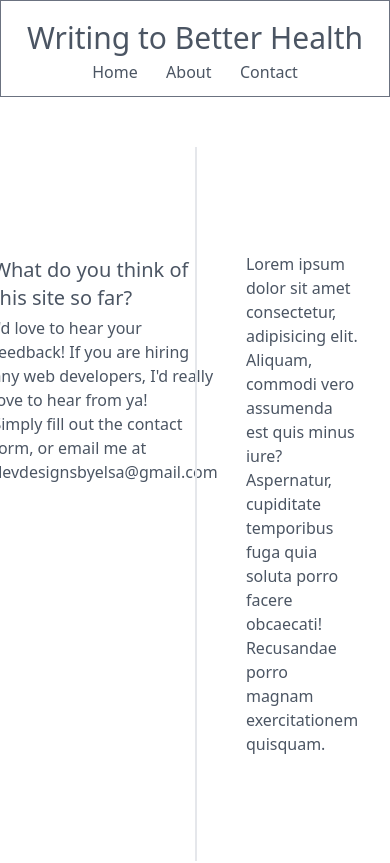
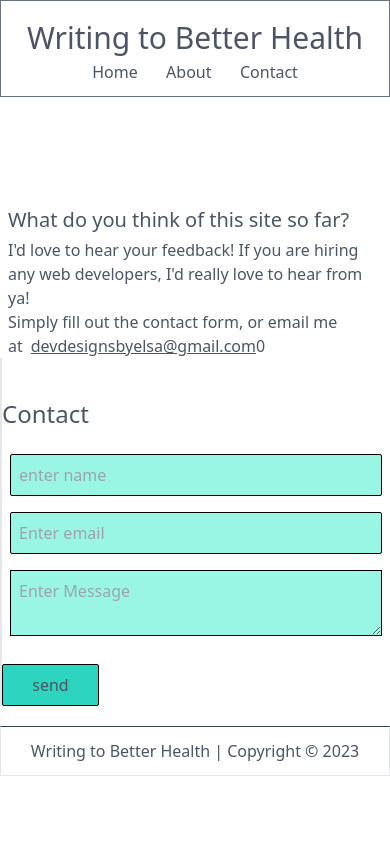
Before and after one commit to elsahv/-writing-to-better-health, a Next.js app: page /contact in a window 390 px wide. Shown: the top 863 px of the page. Built offline with nearby package versions, Linux system fonts and the light colour scheme.

Commit message:
mobile adjust, add contact form

```diff
--- /dev/null
+++ b/app/components/ContactForm.jsx
@@ -0,0 +1,130 @@
+"use client";
+
+import { useRef, useState } from "react";
+import { useFormik } from "formik";
+import * as Yup from "yup";
+import emailjs from "@emailjs/browser";
+import { RiMailSendLine } from "react-icons/ri";
+
+const ContactForm = () => {
+  const [successMessage, setSuccessMessage] = useState(false);
+  const form = useRef();
+
+  const valuesSchema = Yup.object({
+    name: Yup.string()
+      .min(3, "min 2 characters")
+      .max(32, "max 32 characters")
+      .required("please write your name"),
+    email: Yup.string()
+      .email("invalid email")
+      .max(32, "max 32 characters")
+      .required("Please write your email"),
+    message: Yup.string().required("please write your message"),
+  });
+  const initialValues = {
+    name: "",
+    email: "",
+    message: "",
+  };
+
+  /*EMAILJS KEYS ----------*/
+  const publicID = "wvG3dmQ14bk6j8hBg";
+  const templateID = "template_ua2cv0e";
+  const serviceID = "service_ut5syhh";
+
+  const { values, handleBlur, handleChange, handleSubmit, errors, touched } =
+    useFormik({
+      validationSchema: valuesSchema,
+      initialValues,
+      onSubmit: (values, actions) => {
+        try {
+          emailjs
+            .sendForm(serviceID, templateID, form.current, publicID, values)
+            .then(() => {
+              actions.resetForm();
+              setSuccessMessage(true);
+              setTimeout(() => setSuccessMessage(false));
+              console.log("message sent");
+            });
+        } catch (error) {
+          console.log(error);
+        }
+      },
+    });
+
+  return (
+    <form ref={form} onSubmit={handleSubmit} className="flex flex-col">
+      {/* //* NAME */}
+      <label id="form-label" className="" htmlFor="name">
+        {errors.name && touched.name ? (
+          <div className="error-msg">{errors.name}</div>
+        ) : (
+          ""
+        )}
+      </label>
+      <input
+        className="border border-black bg-teal-200 my-2 mx-2 p-2 rounded-sm 2xl:w-full lg:w-3/4 md:w-3/4 sm:w-[200px] "
+        value={values.name}
+        onBlur={handleBlur}
+        onChange={handleChange}
+        type="text"
+        name="name"
+        placeholder="enter name"
+      />
+      {/* //*EMAIL */}
+      <label id="form-label" className="" htmlFor="email">
+        {errors.email && touched.email ? (
+          <div className="error-msg">{errors.email}</div>
+        ) : (
+          ""
+        )}
+      </label>
+      <input
+        className="border border-black bg-teal-200 my-2 mx-2 p-2 rounded-sm 2xl:w-full lg:w-3/4 md:w-3/4 sm:w-[200px] "
+        value={values.email}
+        onBlur={handleBlur}
+        onChange={handleChange}
+        type="email"
+        name="email"
+        placeholder="Enter email"
+      />
+      {/* //* MESSAGE */}
+      <label id="form-label" className="" htmlFor="name">
+        {errors.message && touched.message ? (
+          <div className="error-msg">{errors.message}</div>
+        ) : (
+          ""
+        )}
+      </label>
+      <textarea
+        className="border border-black bg-teal-200 my-2 mx-2 p-2 2xl:w-full lg:w-3/4 md:w-3/4 sm:w-[200px]  "
+        value={values.message}
+        onBlur={handleBlur}
+        onChange={handleChange}
+        id="message"
+        name="message"
+        placeholder="Enter Message"
+      />
+      {/* BUTTON */}
+      <input
+        className="border border-black bg-teal-400 w-1/4 mt-5 p-2 rounded-sm cursor-pointer"
+        type="submit"
+        value="send"
+      />
+      {/* //todo figure out */}
+      <>
+        {successMessage && (
+          <div className="flex justify-center align-middle absolute">
+            <div className="text-lg mr-1">
+              <RiMailSendLine />
+            </div>
+            Message Sent! You will be contacted within 1 business day
+          </div>
+        )}
+      </>
+      {/* //todo end */}
+    </form>
+  );
+};
+
+export default ContactForm;
--- a/app/contact/page.tsx
+++ b/app/contact/page.tsx
@@ -1,11 +1,12 @@
 import Image from "next/image";
+import ContactForm from "../components/ContactForm";
 
 const Contact = () => {
   return (
-    <div className="mt-[50px] h-screen" id="contact">
-    <div className="grid grid-cols-2 mt-5 mb-5 ">
-      <div className=" flex justify-center p-[105px]">
-        <div className="">
+    <div className="mt-[50px] 2xl:h-screen" id="contact">
+    <div className="grid 2xl:grid-cols-2 lg:grid-cols-1 mt-5 mb-5 ">
+
+    <div className="pt-[55px] 2xl:pl-[105px] md:p-2 mx-2">
           <h2 className="text-xl my-1">
             What do you think of this site so far?
           </h2>
@@ -16,16 +17,22 @@ const Contact = () => {
 
           <p>
             Simply fill out the contact form, or email me at
-            devdesignsbyelsa@gmail.com
+            <a
+                className="underline pl-2"
+                href="mailto:devdesignsbyelsa@gmail.com"
+              >
+                devdesignsbyelsa@gmail.com
+              </a>0
           </p>
+          </div>
+      <section className="border-l-2 border-black-500">
+        <div className="pt-5 mt-5 2xl:mx-[150px] lg:mx-[100px] md:mx-[50px] sm:mx-5">
+          <h2 className="text-2xl pb-4">Contact</h2>
+        <ContactForm />
         </div>
-      </div>
-
-      <div className="border-l-2 border-black-500 flex justify-center p-[105px]">
-        <p>Lorem ipsum dolor sit amet consectetur, adipisicing elit. Aliquam, commodi vero assumenda est quis minus iure? Aspernatur, cupiditate temporibus fuga quia soluta porro facere obcaecati! Recusandae porro magnam exercitationem quisquam.</p>
+        </section>
       </div>
     </div>
-  </div>
   );
 };
 
--- a/tailwind.config.js
+++ b/tailwind.config.js
@@ -1,18 +1,20 @@
 /** @type {import('tailwindcss').Config} */
 module.exports = {
   content: [
-    './pages/**/*.{js,ts,jsx,tsx,mdx}',
-    './components/**/*.{js,ts,jsx,tsx,mdx}',
-    './app/**/*.{js,ts,jsx,tsx,mdx}',
+    "./pages/**/*.{js,ts,jsx,tsx,mdx}",
+    "./components/**/*.{js,ts,jsx,tsx,mdx}",
+    "./app/**/*.{js,ts,jsx,tsx,mdx}",
   ],
   theme: {
     extend: {
-      backgroundImage: {
-        'gradient-radial': 'radial-gradient(var(--tw-gradient-stops))',
-        'gradient-conic':
-          'conic-gradient(from 180deg at 50% 50%, var(--tw-gradient-stops))',
+      colors: {
+        munsell: "#0792a5",
+        cerulean: "#007ba5",
+        aquamarine: "#7FFFD4",
+        parchment: "#f0ead2",
+        rosyBrown: "#B18D9B",
       },
     },
   },
   plugins: [],
-}
+};
```
Also changed, not shown: package.json (+7 -1 lines), 1 other file (tests, documents, lock files or other folders).
